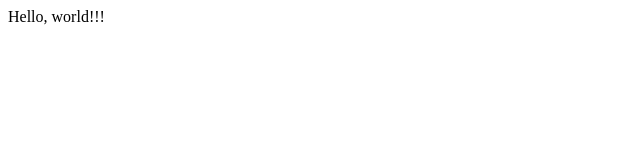
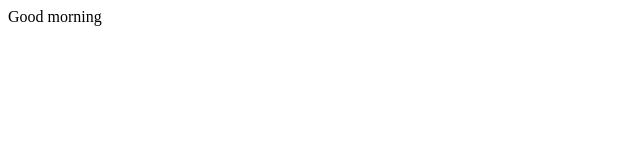
Before and after one commit to DonR0mano/probe, a plain HTML site: page index.html in a window 1280 px wide. Shown: the full height of the page, 0-640 px from the left. Drawn offline with Linux system fonts and the light colour scheme.

Commit message:
Good morning in index

```diff
--- a/index.html
+++ b/index.html
@@ -1,4 +1,4 @@
 <html>
-    <p>Hello, world!!!</p>
+    <p>Good morning</p>
 
 </html>
```
